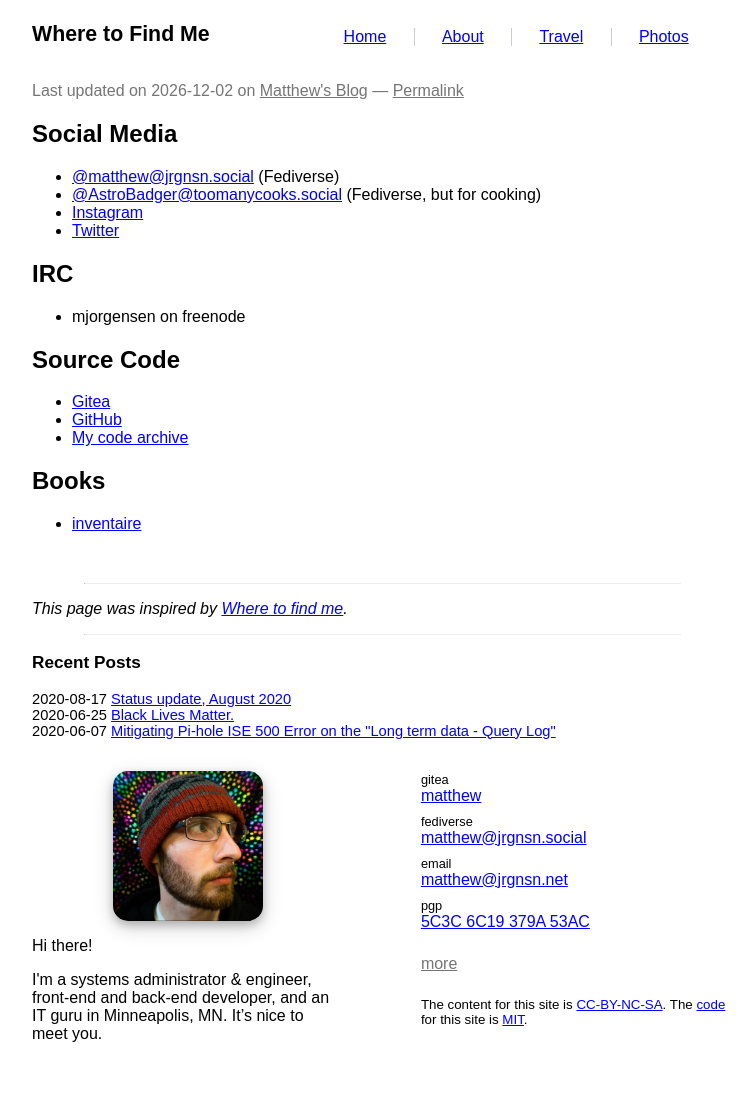
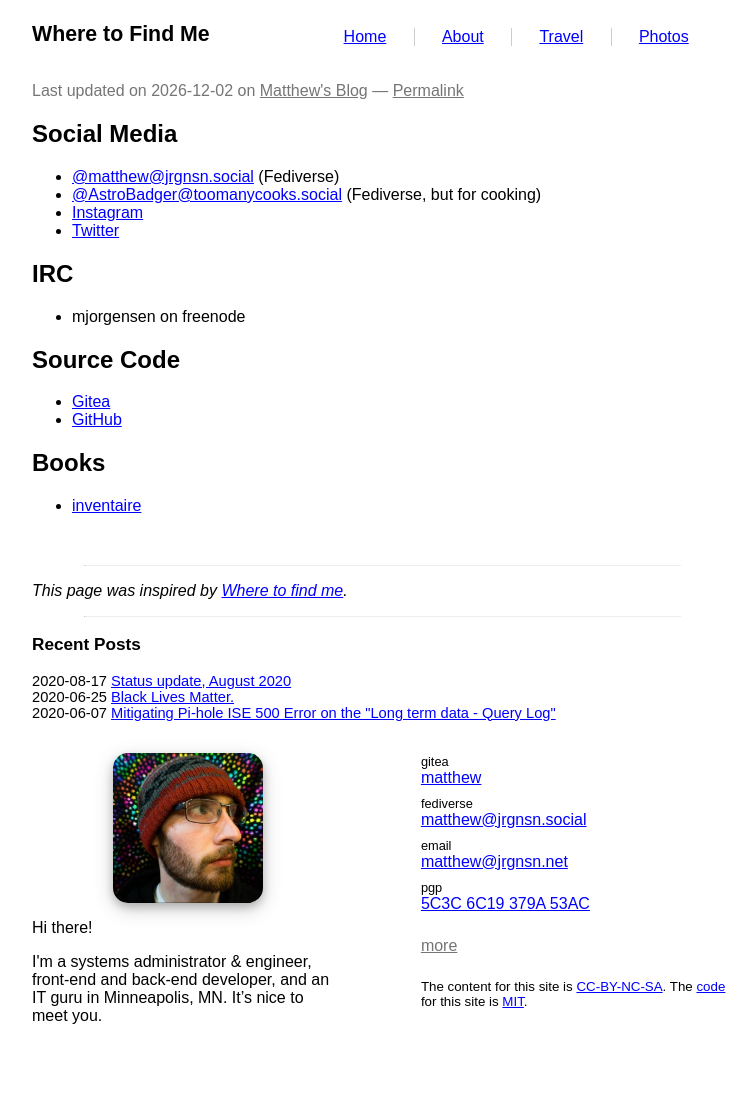
Before and after one commit to prplecake/jrgnsn.net, a Jekyll site: the page built from find.md, in a window 1280 px wide. Shown: the whole page, without its empty margins (258-1014 px from the left). Built offline with Jekyll 4.4.1, drawn with Linux system fonts in a browser that asks for light colours.

Commit message:
Update social links

```diff
--- a/find.md
+++ b/find.md
@@ -25,11 +25,9 @@
 
 * [Gitea][gitea]
 * [GitHub][github]
-* [My code archive][code-archive]
 
 [gitea]:https://git.jrgnsn.net/matthew
-[github]:https://github.com/AstroBadger
-[code-archive]:https://cgit.jrgnsn.net
+[github]:https://github.com/prplecake
 
 ## Books
 
```
Also changed, not shown: other parts of find.md (+1 -1 lines).
